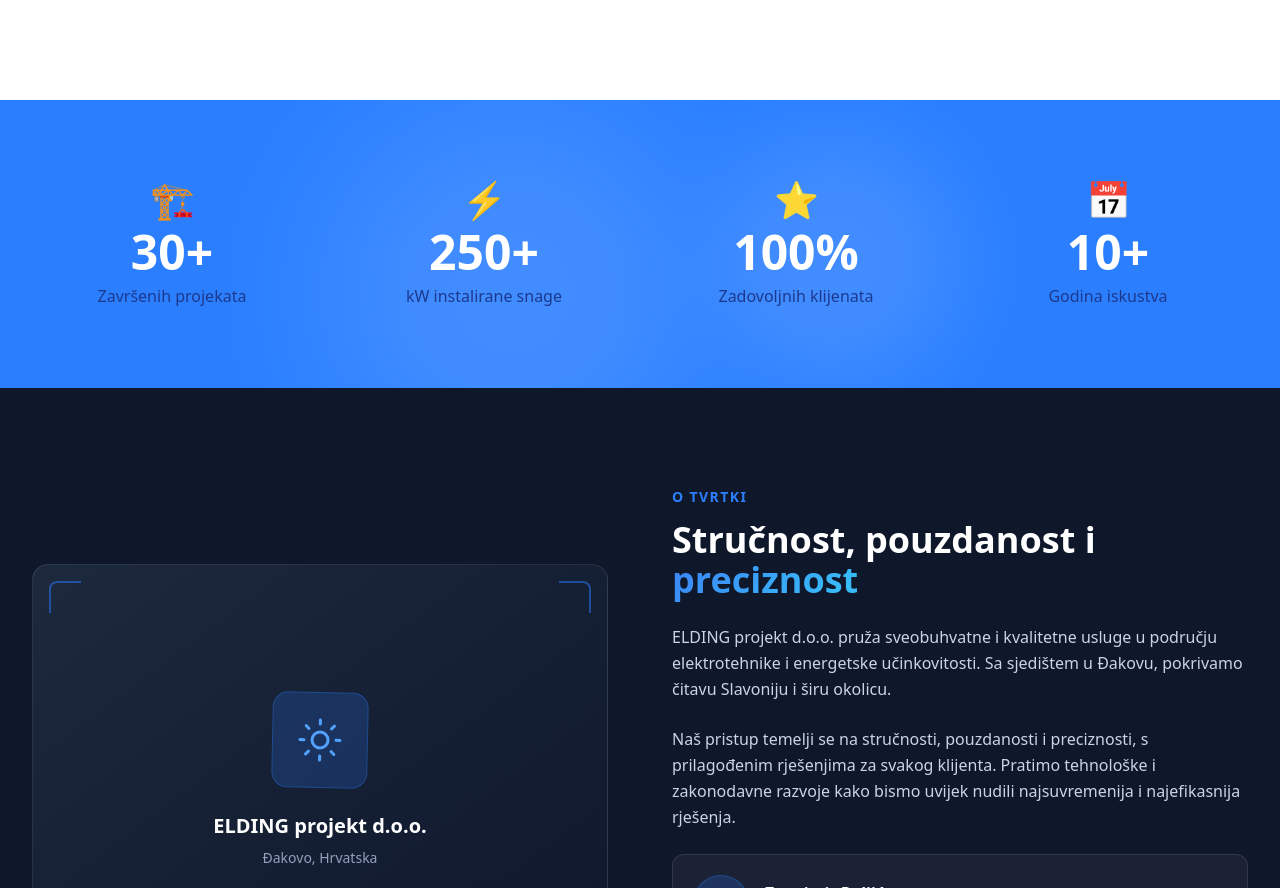
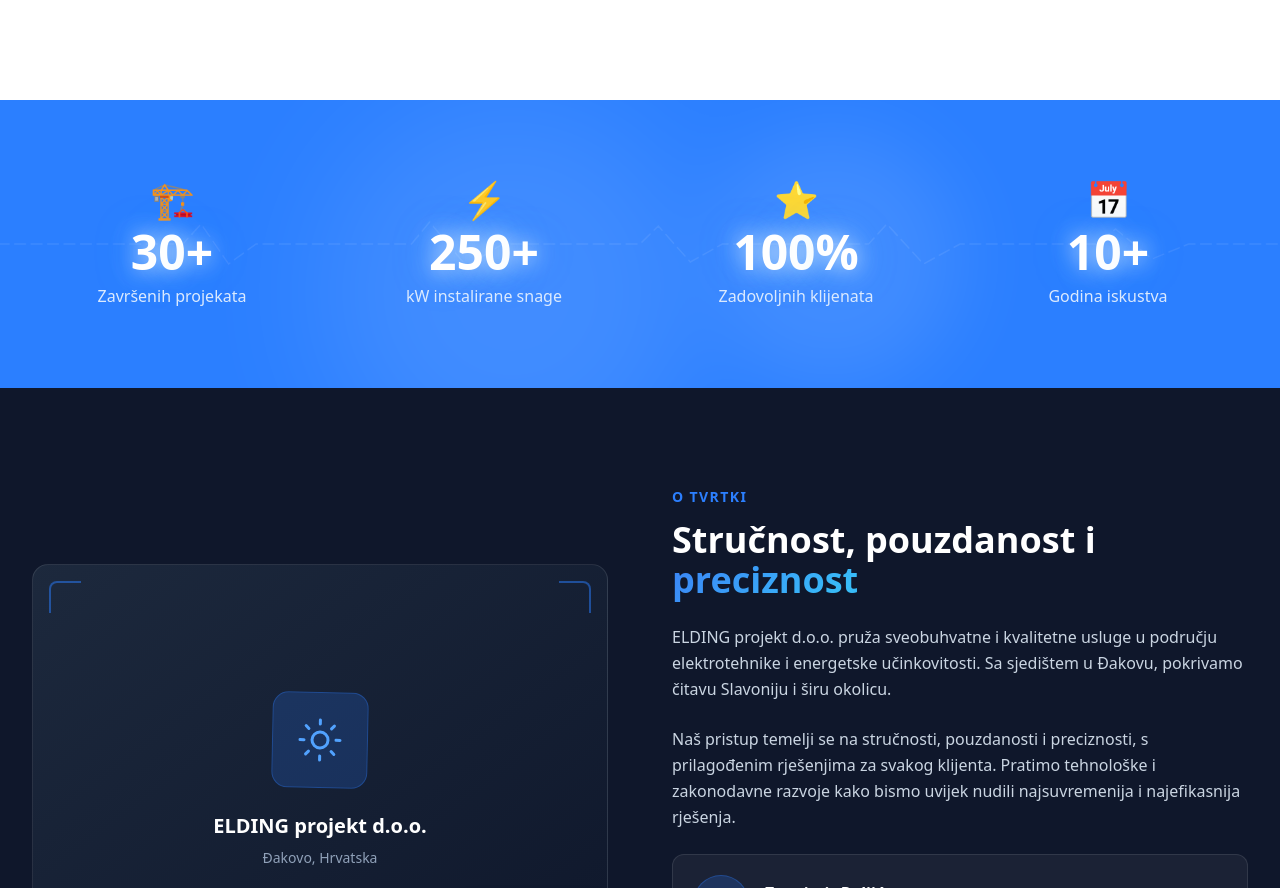
Before and after one commit to tomcoric/elding-solar, a Next.js app: page / in a window 1280 px wide. Shown: the part 1704-2592 px from the top of the page. Built offline with nearby package versions, Linux system fonts and the light colour scheme.

Commit message:
feat: electricity efekti — counter animacija, lightning SVG, electric pulse CTA, glow hover

```diff
--- a/app/components/Hero.tsx
+++ b/app/components/Hero.tsx
@@ -1,11 +1,32 @@
 "use client";
 
 import { motion } from "framer-motion";
-import { fadeUp, staggerContainer, viewportOptions } from "../lib/animations";
+import { fadeUp, staggerContainer } from "../lib/animations";
 
 export default function Hero() {
   return (
     <section id="hero" className="hero-bg min-h-screen flex items-center relative">
+
+      {/* ── Lightning bolt decorations ── */}
+      <div className="absolute inset-0 overflow-hidden pointer-events-none select-none" aria-hidden>
+        {/* Large bolt — top right */}
+        <svg className="absolute top-16 right-12 lightning-bolt opacity-[0.06]" width="90" height="140" viewBox="0 0 90 140" fill="none">
+          <path d="M55 0 L20 75 L45 75 L10 140 L75 55 L45 55 Z" fill="#38bdf8" />
+        </svg>
+        {/* Medium bolt — mid left */}
+        <svg className="absolute top-1/3 left-8 lightning-bolt-2 opacity-[0.05]" width="55" height="88" viewBox="0 0 55 88" fill="none">
+          <path d="M34 0 L12 47 L28 47 L6 88 L46 34 L28 34 Z" fill="#7dd3fc" />
+        </svg>
+        {/* Small bolt — bottom right */}
+        <svg className="absolute bottom-28 right-1/4 lightning-bolt-3 opacity-[0.05]" width="38" height="60" viewBox="0 0 38 60" fill="none">
+          <path d="M23 0 L8 32 L19 32 L4 60 L32 23 L19 23 Z" fill="#38bdf8" />
+        </svg>
+        {/* Spark dots */}
+        <div className="absolute top-24 left-1/3 w-1.5 h-1.5 rounded-full bg-blue-400/30 lightning-bolt" />
+        <div className="absolute top-1/2 right-1/3 w-1 h-1 rounded-full bg-sky-300/30 lightning-bolt-2" />
+        <div className="absolute bottom-1/3 left-1/4 w-1 h-1 rounded-full bg-blue-300/25 lightning-bolt-3" />
+      </div>
+
       <div className="relative z-10 max-w-7xl mx-auto px-4 sm:px-6 lg:px-8 pt-24 pb-16">
         <div className="grid lg:grid-cols-2 gap-12 items-center">
 
@@ -45,7 +66,7 @@ export default function Hero() {
             <motion.div variants={fadeUp} className="flex flex-col sm:flex-row gap-4">
               <a
                 href="#kontakt"
-                className="btn-primary text-white font-semibold px-8 py-4 rounded-full text-center text-base"
+                className="btn-primary btn-primary-electric text-white font-semibold px-8 py-4 rounded-full text-center text-base"
               >
                 Zatražite besplatnu ponudu
               </a>
--- a/app/components/Stats.tsx
+++ b/app/components/Stats.tsx
@@ -1,6 +1,7 @@
 "use client";
 
-import { motion } from "framer-motion";
+import { motion, useInView } from "framer-motion";
+import { useEffect, useRef, useState } from "react";
 import { staggerContainer, viewportOptions } from "../lib/animations";
 
 const stats = [
@@ -10,13 +11,72 @@ const stats = [
   { value: "10+", label: "Godina iskustva", icon: "📅" },
 ];
 
+function parseStatValue(val: string): { num: number; suffix: string } {
+  const match = val.match(/^(\d+)(.*)$/);
+  if (!match) return { num: 0, suffix: "" };
+  return { num: parseInt(match[1]), suffix: match[2] };
+}
+
+function AnimatedCounter({ value, delay = 0 }: { value: string; delay?: number }) {
+  const ref = useRef<HTMLSpanElement>(null);
+  const isInView = useInView(ref, { once: true, amount: 0.5 });
+  const [count, setCount] = useState(0);
+  const { num, suffix } = parseStatValue(value);
+  const duration = 1800;
+
+  useEffect(() => {
+    if (!isInView) return;
+    const timer = setTimeout(() => {
+      let startTime: number | null = null;
+      const easeOut = (t: number) => 1 - Math.pow(1 - t, 3);
+      const animate = (timestamp: number) => {
+        if (!startTime) startTime = timestamp;
+        const progress = Math.min((timestamp - startTime) / duration, 1);
+        setCount(Math.floor(easeOut(progress) * num));
+        if (progress < 1) requestAnimationFrame(animate);
+        else setCount(num);
+      };
+      requestAnimationFrame(animate);
+    }, delay);
+    return () => clearTimeout(timer);
+  }, [isInView, num, delay, duration]);
+
+  return (
+    <span ref={ref} className="tabular-nums">
+      {count}{suffix}
+    </span>
+  );
+}
+
 export default function Stats() {
   return (
     <section className="py-20 bg-blue-500 relative overflow-hidden">
-      <div className="absolute inset-0 opacity-10">
+      {/* Soft radial glows */}
+      <div className="absolute inset-0 opacity-10 pointer-events-none">
         <div className="absolute top-0 left-1/4 w-96 h-96 bg-white rounded-full blur-3xl" />
         <div className="absolute bottom-0 right-1/4 w-64 h-64 bg-white rounded-full blur-2xl" />
       </div>
+
+      {/* Animated electric circuit line */}
+      <div className="absolute inset-0 opacity-8 pointer-events-none overflow-hidden">
+        <svg
+          className="absolute top-1/2 -translate-y-1/2 w-full"
+          height="60"
+          viewBox="0 0 1400 60"
+          preserveAspectRatio="none"
+          fill="none"
+        >
+          <path
+            d="M0 30 L200 30 L220 10 L250 50 L280 30 L450 30 L470 8 L510 52 L550 30 L700 30 L720 12 L755 48 L790 30 L950 30 L970 10 L1010 50 L1050 30 L1200 30 L1220 15 L1260 45 L1300 30 L1400 30"
+            stroke="white"
+            strokeWidth="1.5"
+            strokeDasharray="12 6"
+            strokeLinecap="round"
+            className="electric-line-svg"
+          />
+        </svg>
+      </div>
+
       <div className="relative max-w-7xl mx-auto px-4 sm:px-6 lg:px-8">
         <motion.div
           className="grid grid-cols-2 lg:grid-cols-4 gap-8"
@@ -47,8 +107,10 @@ export default function Stats() {
               >
                 {stat.icon}
               </motion.div>
-              <div className="text-4xl sm:text-5xl font-bold text-white mb-2">{stat.value}</div>
-              <div className="text-blue-900 font-medium text-sm sm:text-base">{stat.label}</div>
+              <div className="text-4xl sm:text-5xl font-bold text-white mb-2 stat-number-glow">
+                <AnimatedCounter value={stat.value} delay={i * 130} />
+              </div>
+              <div className="text-blue-100 font-medium text-sm sm:text-base">{stat.label}</div>
             </motion.div>
           ))}
         </motion.div>
--- a/app/globals.css
+++ b/app/globals.css
@@ -170,3 +170,53 @@ body {
   background: linear-gradient(135deg, rgba(59, 130, 246, 0.1) 0%, rgba(56, 189, 248, 0.1) 100%);
   border: 1px solid rgba(59, 130, 246, 0.2);
 }
+
+/* ─── Electricity Effects ─── */
+
+/* Animated stat counter glow */
+@keyframes stat-glow {
+  0%, 100% { text-shadow: 0 0 8px rgba(255,255,255,0.2); }
+  50% { text-shadow: 0 0 24px rgba(255,255,255,0.9), 0 0 48px rgba(56,189,248,0.5); }
+}
+.stat-number-glow {
+  animation: stat-glow 2.8s ease-in-out infinite;
+}
+
+/* SVG circuit line dash flow */
+@keyframes dash-flow {
+  to { stroke-dashoffset: -400; }
+}
+.electric-line-svg {
+  animation: dash-flow 4s linear infinite;
+}
+
+/* Electric CTA button pulse */
+@keyframes electric-btn-pulse {
+  0%   { box-shadow: 0 0 0 0 rgba(59,130,246,0.7), 0 8px 25px rgba(37,99,235,0.35); }
+  60%  { box-shadow: 0 0 0 16px rgba(59,130,246,0), 0 8px 25px rgba(37,99,235,0.35); }
+  100% { box-shadow: 0 0 0 0 rgba(59,130,246,0),  0 8px 25px rgba(37,99,235,0.35); }
+}
+.btn-primary-electric {
+  animation: electric-btn-pulse 2.2s ease-out infinite;
+}
+
+/* Service card — electric glow on hover */
+.service-card:hover {
+  transform: translateY(-6px);
+  box-shadow:
+    0 20px 40px rgba(0,0,0,0.08),
+    0 0 0 1px rgba(56,189,248,0.35),
+    0 0 22px rgba(56,189,248,0.12);
+  border-color: rgba(56,189,248,0.35) !important;
+}
+
+/* Lightning bolt flicker (reuses existing lightningFlicker) */
+.lightning-bolt {
+  animation: lightningFlicker 7s ease-in-out infinite;
+}
+.lightning-bolt-2 {
+  animation: lightningFlicker 7s ease-in-out infinite 2.5s;
+}
+.lightning-bolt-3 {
+  animation: lightningFlicker 7s ease-in-out infinite 4.8s;
+}
```
